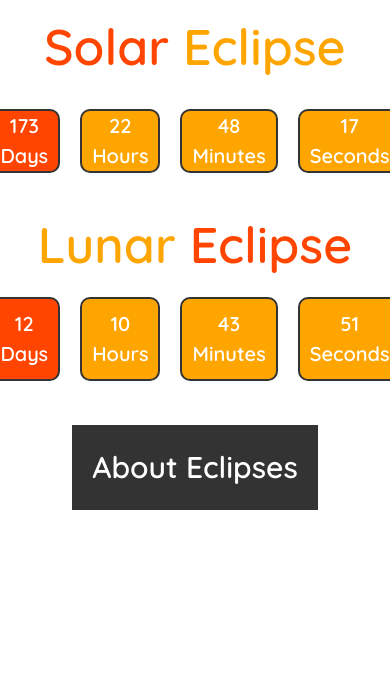
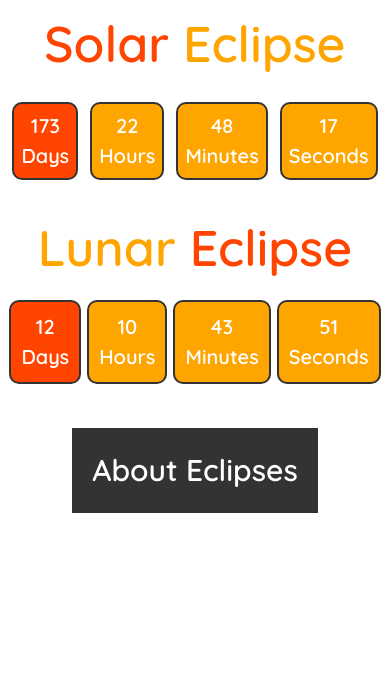
Before and after one commit to anmol224/Eclipses, a plain HTML site: page index.html in a window 390 px wide. Shown: the part 153-844 px from the top of the page. Drawn offline with Linux system fonts and the light colour scheme.

Commit message:
Update style.css

```diff
--- a/style.css
+++ b/style.css
@@ -218,6 +218,11 @@ a
 }
 @media(max-width:800px)
 {
+   #time div
+    {
+        margin:6px;
+        padding: 7px;
+    }
     #showcase
     {
         overflow:hidden;
```
